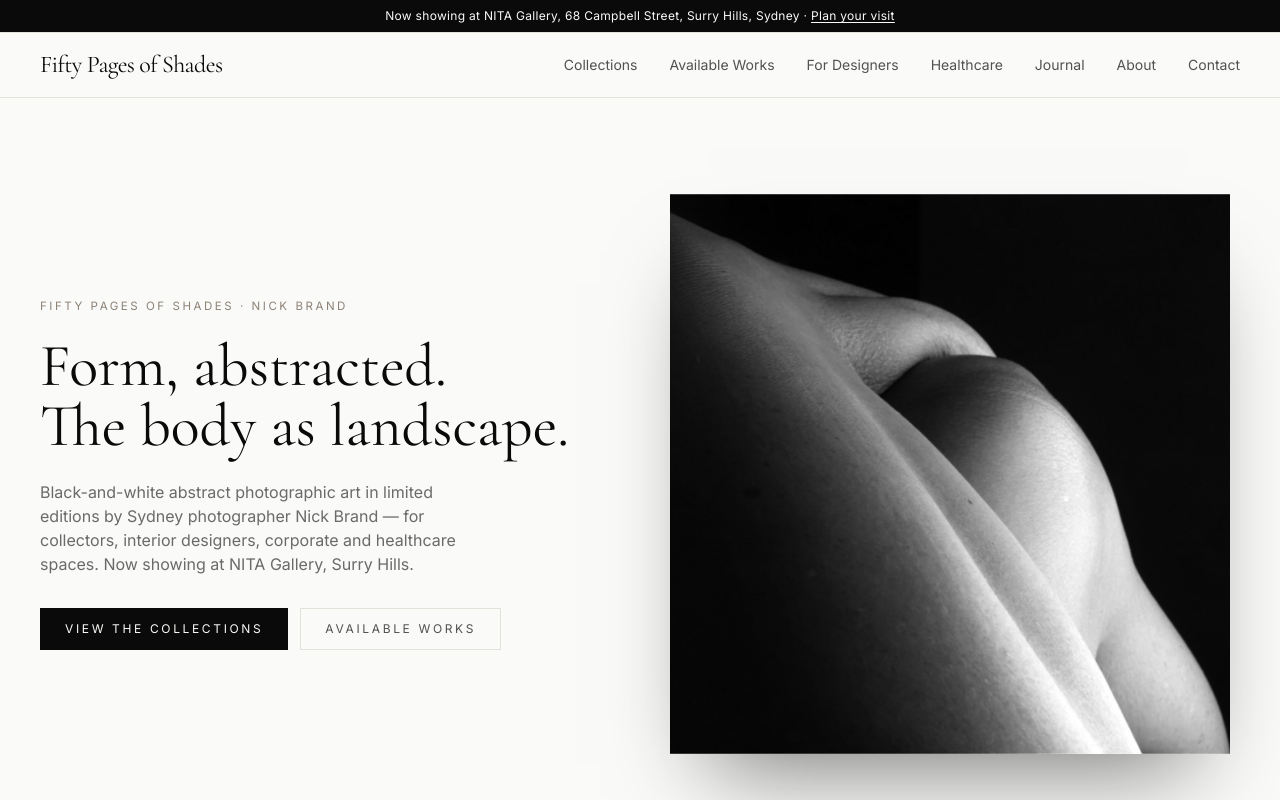
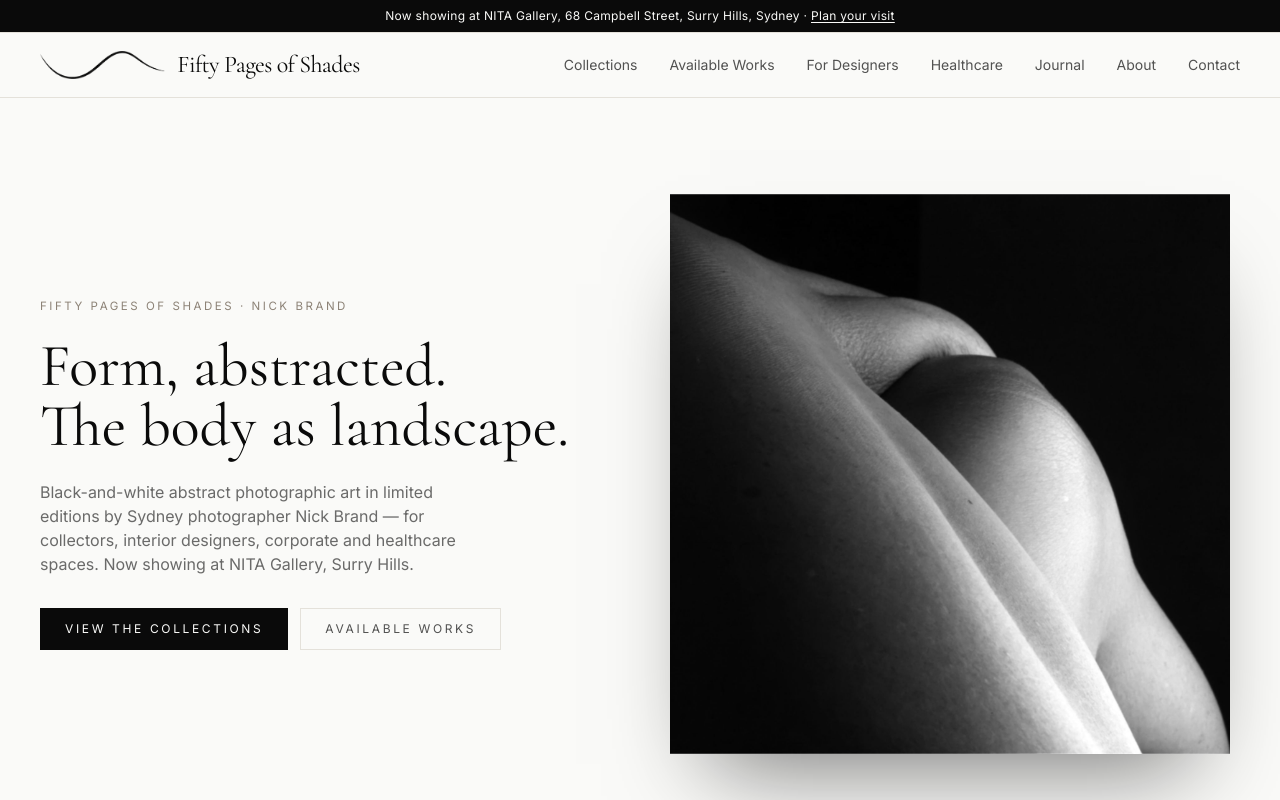
Before and after one commit to nickbrandphotography/fifty-pages-of-shades, a Next.js app: page / in a window 1280 px wide. Shown: the top 800 px of the page. Built offline with nearby package versions, Linux system fonts and the light colour scheme.

Commit message:
Add logo to header

```diff
--- a/components/Header.tsx
+++ b/components/Header.tsx
@@ -1,3 +1,4 @@
+import Image from "next/image";
 import Link from "next/link";
 import { site } from "@/lib/site";
 
@@ -5,7 +6,10 @@ export default function Header() {
   return (
     <header className="sticky top-0 z-50 border-b border-line bg-paper/95 backdrop-blur">
       <div className="mx-auto flex max-w-content items-center justify-between px-5 py-4 md:px-10">
-        <Link href="/" className="font-serif text-2xl tracking-tight">Fifty Pages of Shades</Link>
+        <Link href="/" className="flex items-center gap-3 font-serif text-xl tracking-tight md:text-2xl">
+          <Image src="/logo.png" alt="" aria-hidden="true" width={640} height={143} priority className="h-5 w-auto md:h-7" />
+          <span>Fifty Pages of Shades</span>
+        </Link>
         <nav aria-label="Main" className="hidden gap-8 text-sm md:flex">
           {site.nav.map((n) => (
             <Link key={n.href} href={n.href} className="text-ink/70 transition hover:text-ink">{n.label}</Link>
```
Also changed, not shown: public/logo.png (added).
